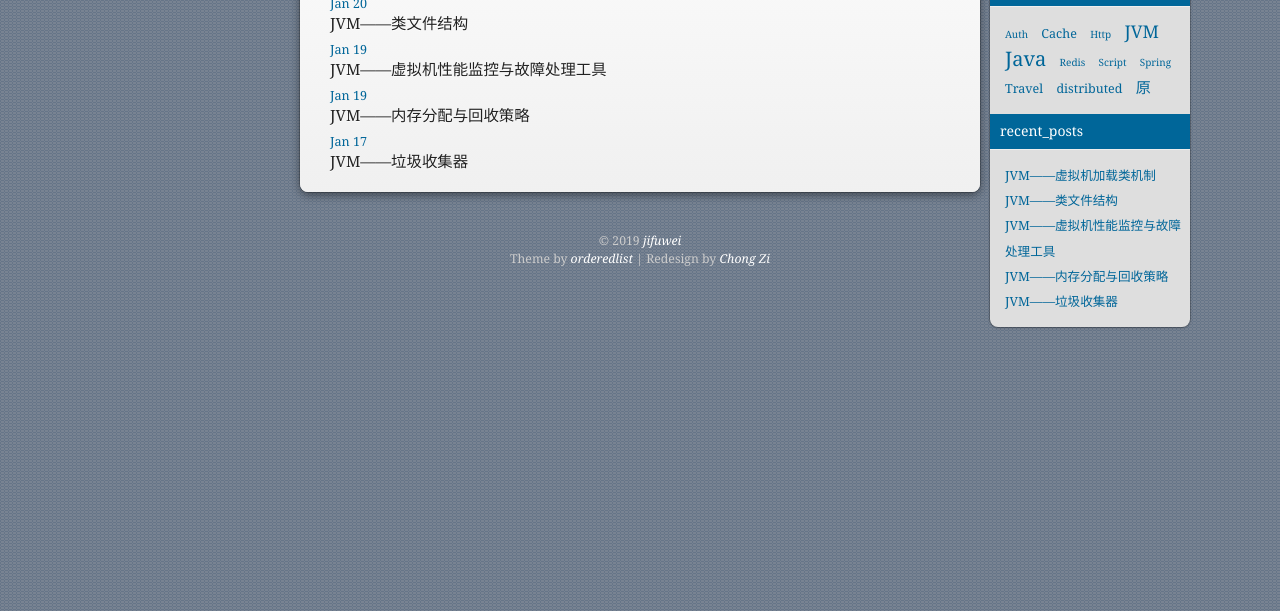
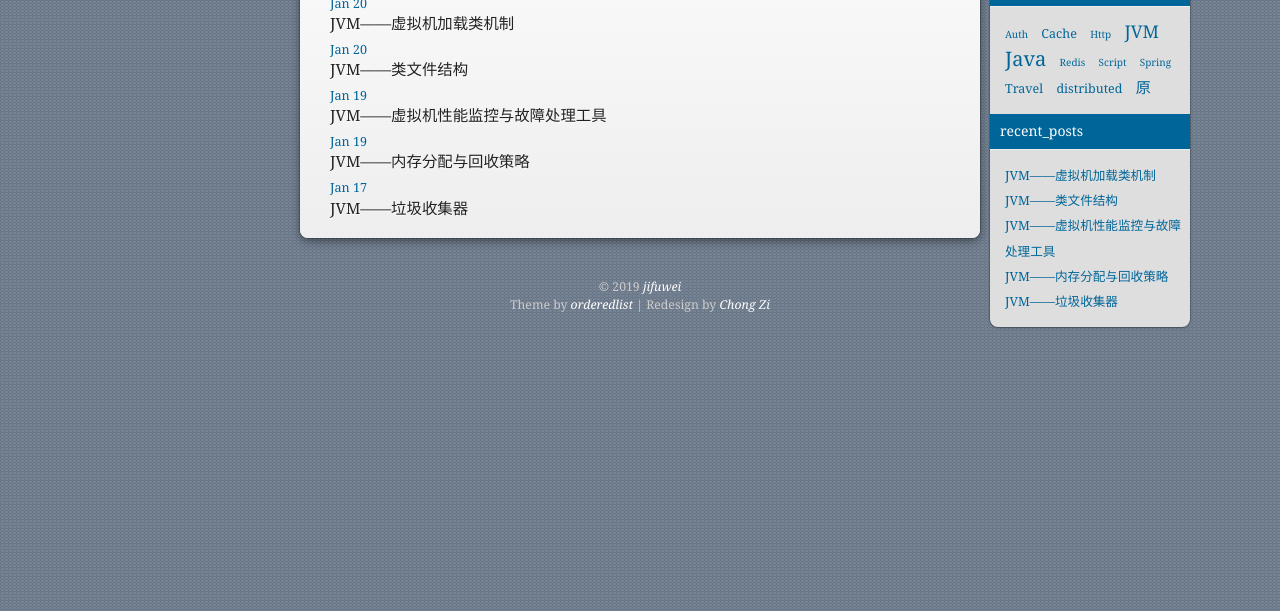
Before and after one commit to jifuwei/jifuwei.github.io, a plain HTML site: page tags/JVM/index.html in a window 1280 px wide. Shown: the part 189-800 px from the top of the page. Drawn offline with nearby package versions, Linux system fonts and the light colour scheme.

Commit message:
Site updated: 2019-01-22 20:06:16

```diff
--- a/tags/JVM/index.html
+++ b/tags/JVM/index.html
@@ -65,6 +65,23 @@
       <section class="archives-wrapper">
 
         <div class="archives">
+
+    <article class="post">
+  <header>
+    <a href="/2019/01/20/jvm-load-class/">
+  <time datetime="2019-01-20T09:08:10.000Z">
+    Jan 20
+  </time>
+</a>
+
+
+    <h1 class="title"><a href="/2019/01/20/jvm-load-class/">JVM——虚拟机加载类机制</a></h1>
+
+
+  </header>
+</article>
+
+
 
     <article class="post">
   <header>
```
Also changed, not shown: 2019/01/20/jvm-load-class/index.html (+6 -1 lines), tags/Java/index.html (+17 -0 lines).
